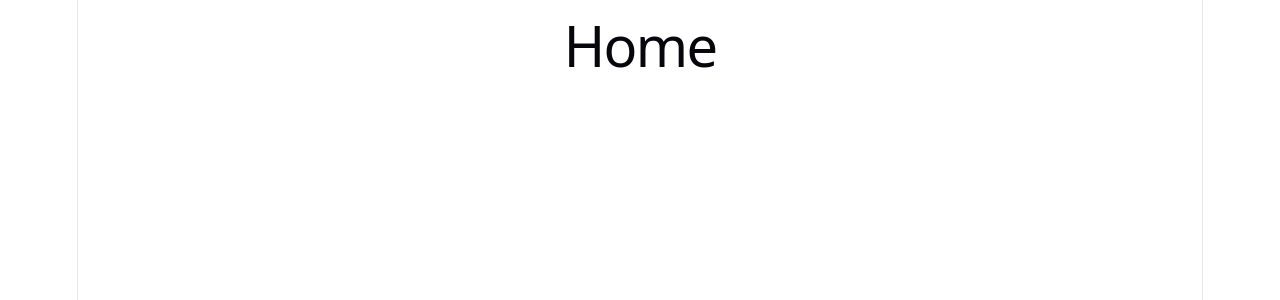
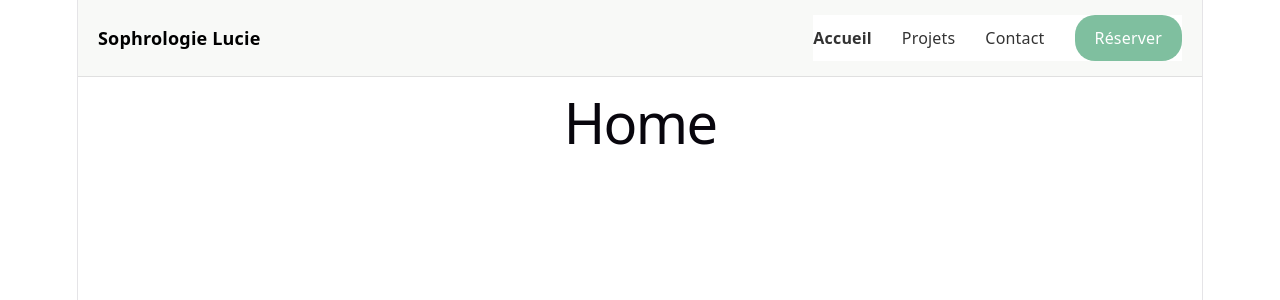
Before and after one commit to ArnaudLahaual/lucie_sophro, a React (Vite) app in the folder frontend/: page / in a window 1280 px wide. Shown: the top 300 px of the page. Built offline with nearby package versions, Linux system fonts and the light colour scheme.

Commit message:
mis en place navbar format responsive et menu avec onglets

```diff
--- a/frontend/package.json
+++ b/frontend/package.json
@@ -10,6 +10,7 @@
     "preview": "vite preview"
   },
   "dependencies": {
+    "@ant-design/icons": "^6.1.1",
     "react": "^18.2.0",
     "react-dom": "^18.2.0",
     "react-router-dom": "^6.30.3"
--- a/frontend/src/App.tsx
+++ b/frontend/src/App.tsx
@@ -1,9 +1,11 @@
-import { BrowserRouter, Route, Routes } from "react-router-dom";
+import { BrowserRouter, Routes, Route } from "react-router-dom";
 import Home from "./pages/Home";
+import Navbar from "./components/Navbar/Navbar";
 
 function App() {
   return (
     <BrowserRouter>
+      <Navbar />
       <Routes>
         <Route path="/" element={<Home />} />
       </Routes>
--- /dev/null
+++ b/frontend/src/components/Navbar/Navbar.css
@@ -0,0 +1,115 @@
+.navbar {
+  display: flex;
+  justify-content: space-between;
+  align-items: center;
+  padding: 15px 20px;
+  background-color: #f8f9f7;
+  border-bottom: 1px solid #e0e0e0;
+}
+
+.left {
+  display: flex;
+  align-items: center;
+  gap: 10px;
+}
+
+.home {
+  font-size: 18px;
+  font-weight: bold;
+  color: #000;
+}
+
+.burger {
+  font-size: 22px;
+  background: none;
+  border: none;
+  cursor: pointer;
+  color: black;
+  display: flex;
+  align-items: center;
+}
+
+.menu {
+  position: absolute;
+  top: 60px;
+  left: 0;
+  width: 100%;
+  background-color: #ffffff;
+  display: none;
+  flex-direction: column;
+  align-items: center;
+  gap: 20px;
+  padding: 20px 0;
+  border-bottom: 1px solid #e0e0e0;
+}
+
+.menu.open {
+  display: flex;
+}
+
+.menu a {
+  text-decoration: none;
+  color: #333;
+  font-size: 16px;
+}
+
+.cta {
+  background-color: #7fbf9f;
+  color: white !important;
+  padding: 10px 20px;
+  border-radius: 20px;
+}
+
+.burger-lines {
+  display: flex;
+  flex-direction: column;
+  justify-content: space-between;
+  width: 25px;
+  height: 18px;
+}
+
+.burger-lines span {
+  display: block;
+  height: 3px;
+  width: 100%;
+  background: black;
+  border-radius: 2px;
+  transition: all 0.3s ease;
+}
+
+.burger-lines span {
+  transition: all 0.3s cubic-bezier(0.4, 0, 0.2, 1);
+}
+
+.burger-lines.active span:nth-child(1) {
+  transform: rotate(45deg) translate(5px, 5px);
+}
+
+.burger-lines.active span:nth-child(2) {
+  opacity: 0;
+}
+
+.burger-lines.active span:nth-child(3) {
+  transform: rotate(-45deg) translate(5px, -5px);
+}
+
+/* menu ordinateur */
+@media (min-width: 768px) {
+  .burger {
+    display: none;
+  }
+
+  .menu {
+    position: static;
+    display: flex;
+    flex-direction: row;
+    width: auto;
+    gap: 30px;
+    padding: 0;
+    border: none;
+  }
+
+  .left {
+    gap: 15px;
+  }
+}
--- /dev/null
+++ b/frontend/src/components/Navbar/Navbar.tsx
@@ -0,0 +1,34 @@
+import { useState } from "react";
+import "./Navbar.css";
+import { Link } from "react-router-dom";
+
+export default function Navbar() {
+  const [open, setOpen] = useState(false);
+
+  return (
+    <nav className="navbar">
+      <div className="left">
+        <button className="burger" onClick={() => setOpen(!open)}>
+          <div className={`burger-lines ${open ? "active" : ""}`}>
+            <span></span>
+            <span></span>
+            <span></span>
+          </div>
+        </button>
+
+        <span className="home">Sophrologie Lucie</span>
+      </div>
+
+      <div className={`menu ${open ? "open" : ""}`}>
+        <Link to="/" className="home">
+          Accueil
+        </Link>{" "}
+        <a href="/projets">Projets</a>
+        <a href="/contact">Contact</a>
+        <a href="/reservation" className="cta">
+          Réserver
+        </a>
+      </div>
+    </nav>
+  );
+}
```
Also changed, not shown: 1 other file (tests, documents, lock files or other folders).
